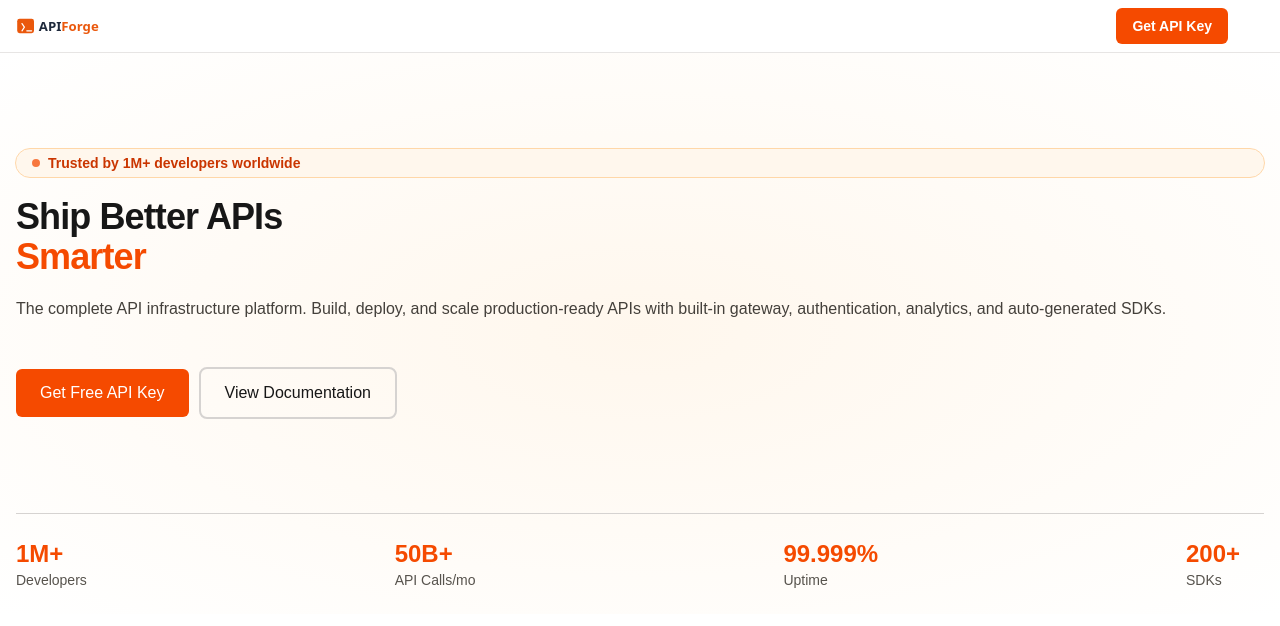
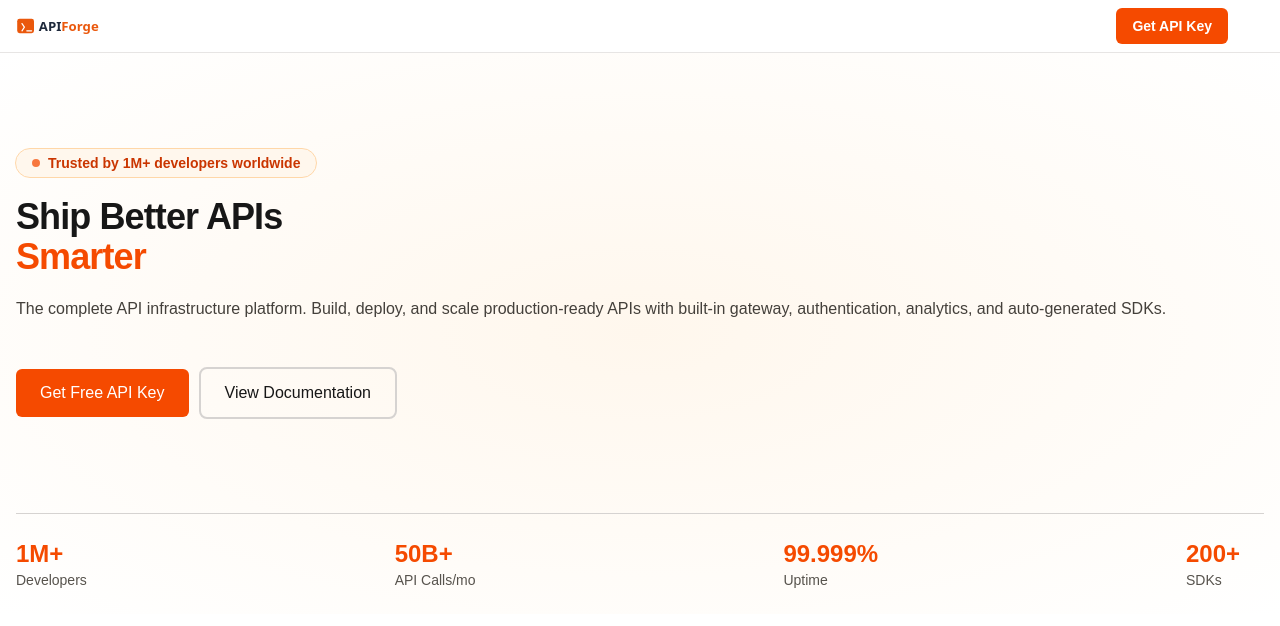
Before and after one commit to seesmof/API-Forge-Clone, a Next.js app in the folder src/: page / in a window 1280 px wide. Shown: the top 626 px of the page. Built offline with nearby package versions, Linux system fonts and the light colour scheme; some icons are missing.

Commit message:
refactor: extract badge to its own component

```diff
--- /dev/null
+++ b/src/components/Badge.tsx
@@ -0,0 +1,11 @@
+interface BadgeProps {
+  children: React.ReactNode;
+}
+
+export default function Badge({ children }: BadgeProps) {
+  return (
+    <div className="outline outline-orange-200 bg-orange-50 rounded-full px-4 py-1 w-fit">
+      {children}
+    </div>
+  );
+}
--- a/src/components/Hero.tsx
+++ b/src/components/Hero.tsx
@@ -2,6 +2,7 @@
 
 import Link from "next/link";
 import { useEffect, useState } from "react";
+import Badge from "./Badge";
 
 const titles: string[] = ["Faster", "Smarter", "Together", "Securely"];
 
@@ -36,12 +37,14 @@ export default function HeroSection() {
     <div className="bg-radial from-orange-50">
       <div className="flex flex-col px-4 py-24">
         {/* Badge */}
-        <div className="outline outline-orange-200 bg-orange-50 rounded-full flex flex-row items-center px-4 py-1 gap-2">
-          <div className="rounded-full animate-pulse bg-orange-600 duration-150 p-1"></div>
-          <p className="text-sm font-semibold text-orange-700">
-            Trusted by 1M+ developers worldwide
-          </p>
-        </div>
+        <Badge>
+          <div className="flex flex-row items-center gap-2">
+            <div className="rounded-full animate-pulse bg-orange-600 duration-150 p-1"></div>
+            <p className="text-sm font-semibold text-orange-700">
+              Trusted by 1M+ developers worldwide
+            </p>
+          </div>
+        </Badge>
 
         {/* Header */}
         <h1 className="text-4xl font-bold tracking-tight mt-5">
```
